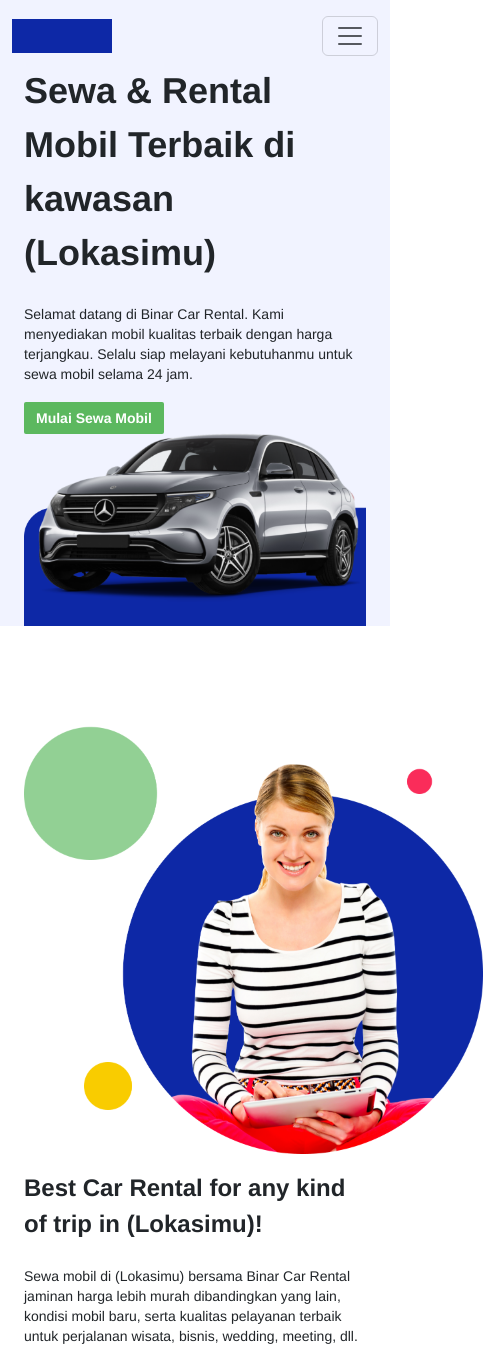
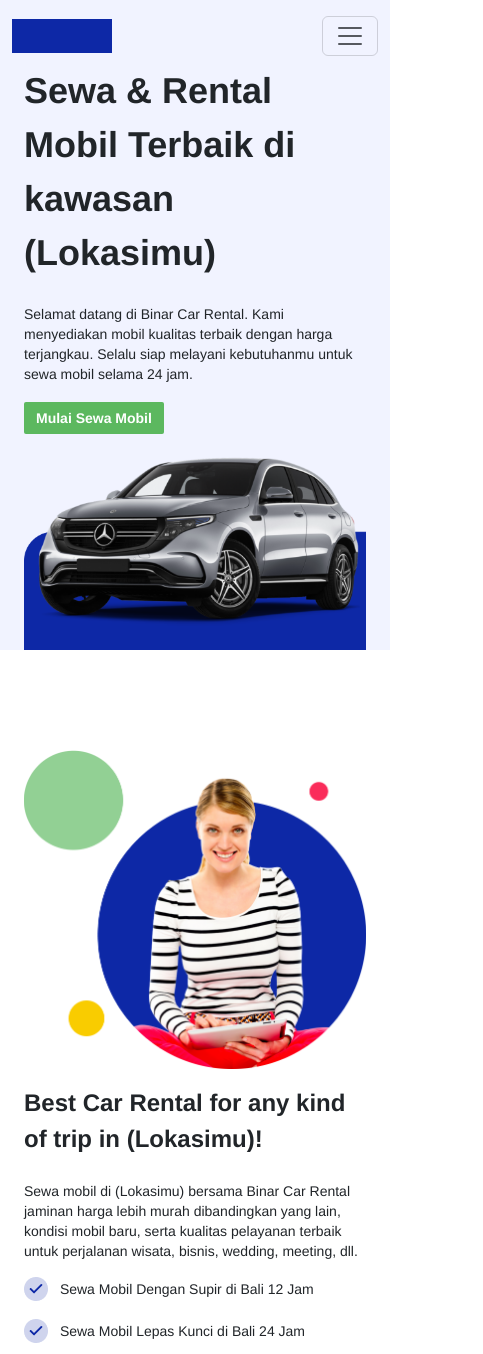
Before and after one commit to melindawijaya/24001183-km7-mw-binarcarrental-ch1, a website: page index.html in a window 390 px wide. Shown: the top 1354 px of the page, 483 px wide, since content can reach past the window. Drawn offline with nearby package versions, Linux system fonts and the light colour scheme.

Commit message:
Fix Image

```diff
--- a/index.css
+++ b/index.css
@@ -28,7 +28,7 @@
 }
 
   .service-img{
-    max-width: 459px;
+    max-width: 100%;
   }
 
   .box{
@@ -209,6 +209,10 @@
 
   /* Media Handphone */
   @media (max-width: 425px){
+    .car-img{
+      margin-top: 24px ;
+    }
+
     .row {
       display: contents;
     }
@@ -249,7 +253,4 @@
       width: 75%;
     }
 
-
-
-
   }
--- a/index.html
+++ b/index.html
@@ -33,20 +33,19 @@
           </div>
         </nav>
       </div>
+
   <div class="container-fluid">
         <div class="row pt-5 pe-0">
           <div class="col-lg-5 offset-lg-1" >
             <h1>Sewa & Rental Mobil Terbaik di kawasan (Lokasimu)</h1>
-          <div class="col-lg-11">
-            <p class="my-4">Selamat datang di Binar Car Rental. Kami menyediakan mobil kualitas terbaik dengan harga terjangkau. Selalu siap melayani kebutuhanmu untuk sewa mobil selama 24 jam.</p>
-          </div>
+              <p class="my-4 col-lg-4">Selamat datang di Binar Car Rental. Kami menyediakan mobil kualitas terbaik dengan harga terjangkau. Selalu siap melayani kebutuhanmu untuk sewa mobil selama 24 jam.</p>
             <div class="nav-pills mt-4">
               <a href="#" class="mulai-sewa-button" aria-current="page">Mulai Sewa Mobil</a>
             </div>
           </div>
 
           <div class="col-lg-6">
-          <img src="public/assets/img/car.png" class="img-fluid" alt="..." data-aos="fade-up" data-aos-delay="100" style="width: 100%;">
+            <img src="public/assets/img/car.png" class="img-fluid car-img" alt="..." data-aos="fade-up" data-aos-delay="100" style="width: 100%;">
           </div>
         </div>
     </section>
@@ -87,7 +86,6 @@
         </div>
       </div>
     </section>
-
 
     <!-- Why Us -->
     <section id="why us">
@@ -202,7 +200,6 @@
         </div>
       </div>
     </section>
-
 
     <!-- features -->
     <section id="features">
@@ -319,6 +316,7 @@
         </div>
       </div>
     </section>
+
   </div>
 
     <script src="https://cdn.jsdelivr.net/npm/bootstrap@5.3.3/dist/js/bootstrap.bundle.min.js" integrity="sha384-YvpcrYf0tY3lHB60NNkmXc5s9fDVZLESaAA55NDzOxhy9GkcIdslK1eN7N6jIeHz" crossorigin="anonymous"></script>
```
Lines whose indentation alone changed are shown as unchanged.
